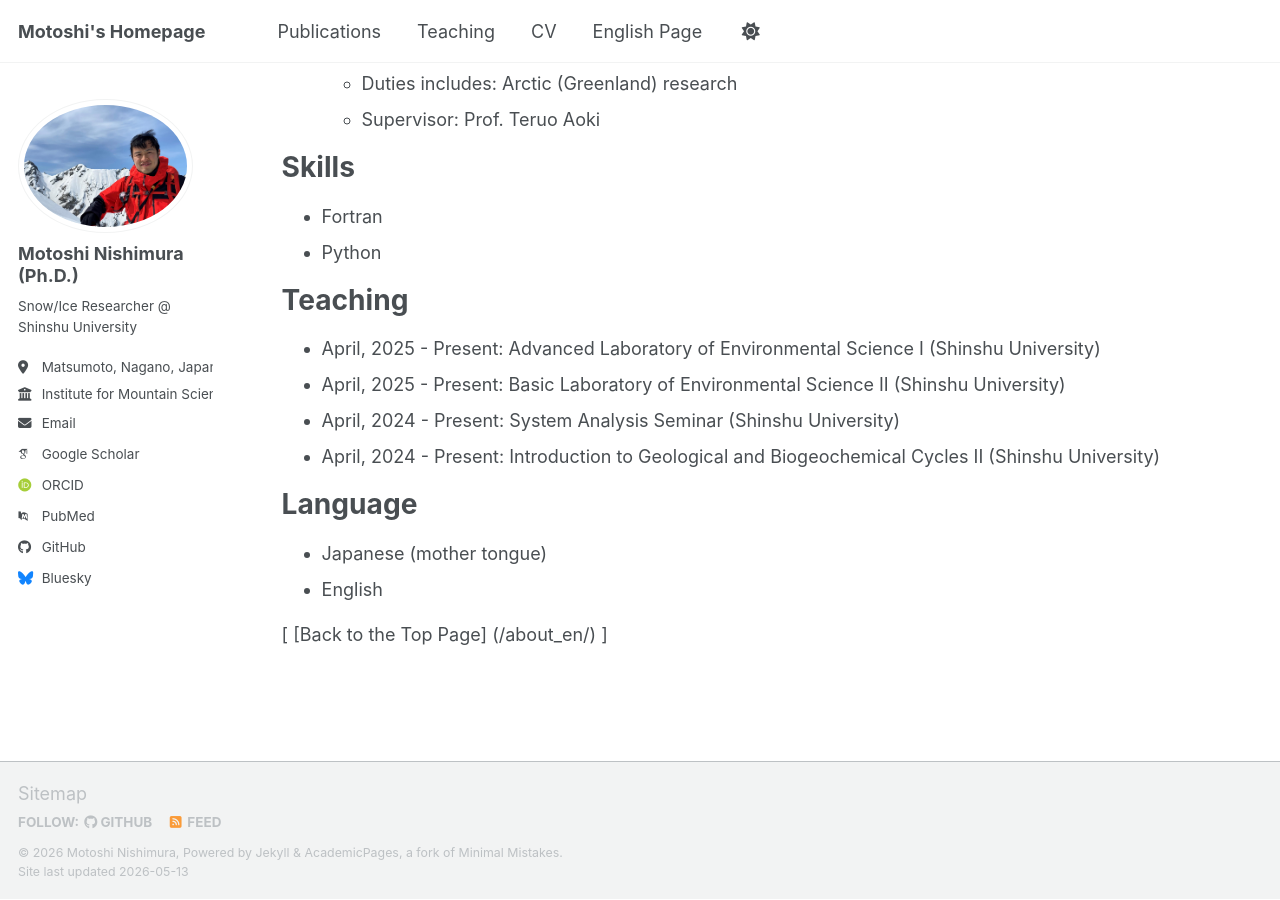
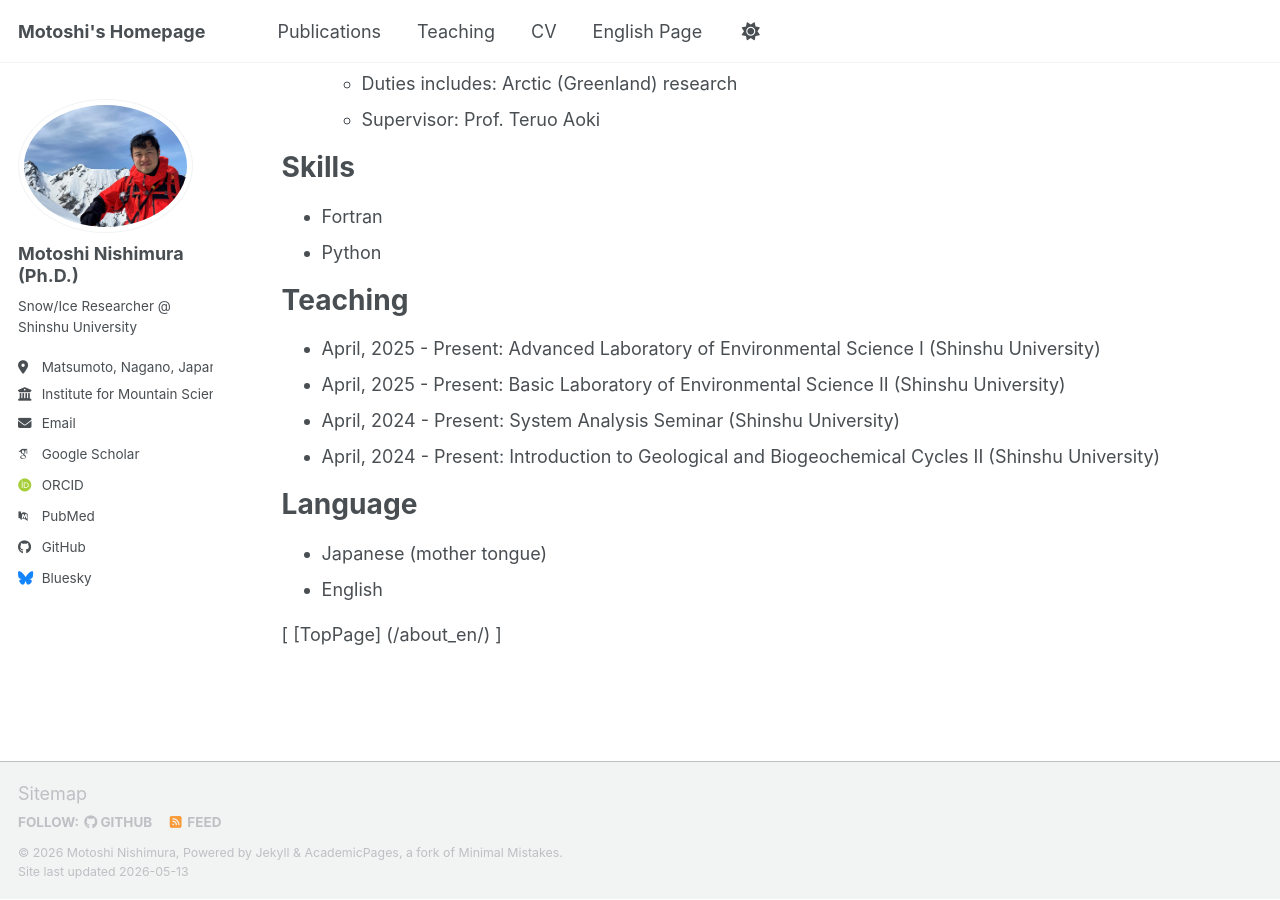
Before and after one commit to MotoshiNishimura/MotoshiNishimura.github.io, a Jekyll site: the page built from _pages/cv_en.md, in a window 1280 px wide and 900 px high, scrolled down 553 px. Built offline with Jekyll 4.4.1, drawn with Linux system fonts in a browser that asks for light colours; some web fonts are replaced; a script bundle is joined from its source files by our own code; library files that are not in the unit come from our copies.

Commit message:
Update cv_en.md

```diff
--- a/_pages/cv_en.md
+++ b/_pages/cv_en.md
@@ -44,4 +44,4 @@ Language
 * Japanese (mother tongue)
 * English
 
-[ [Back to the Top Page] (/about_en/) ]
+[ [TopPage] (/about_en/) ]
```
